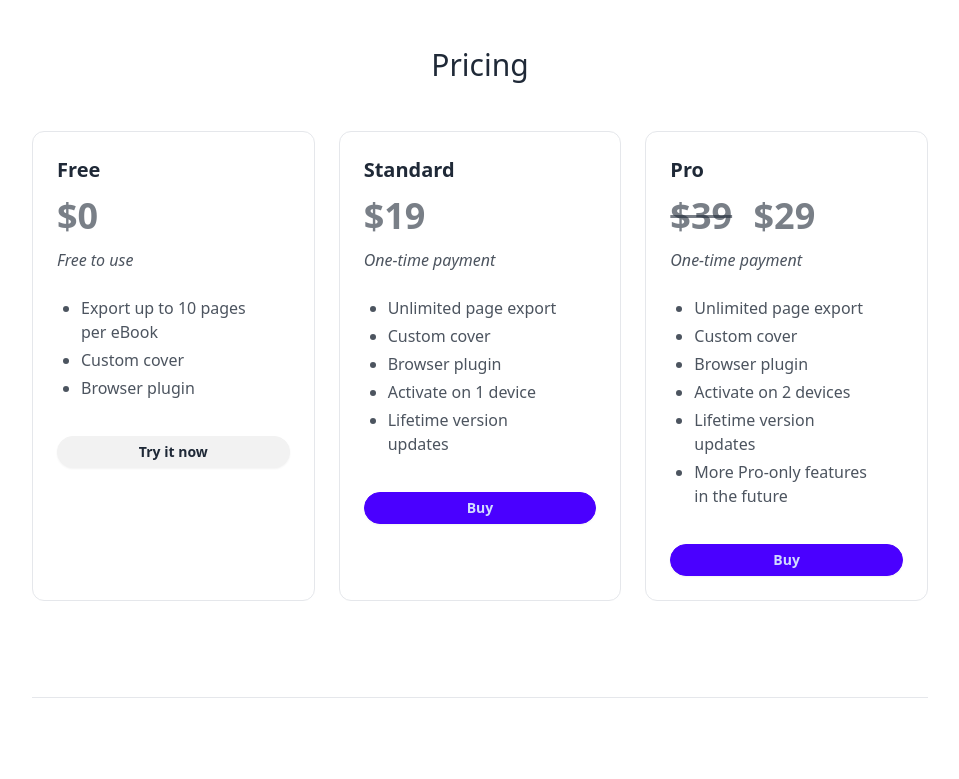
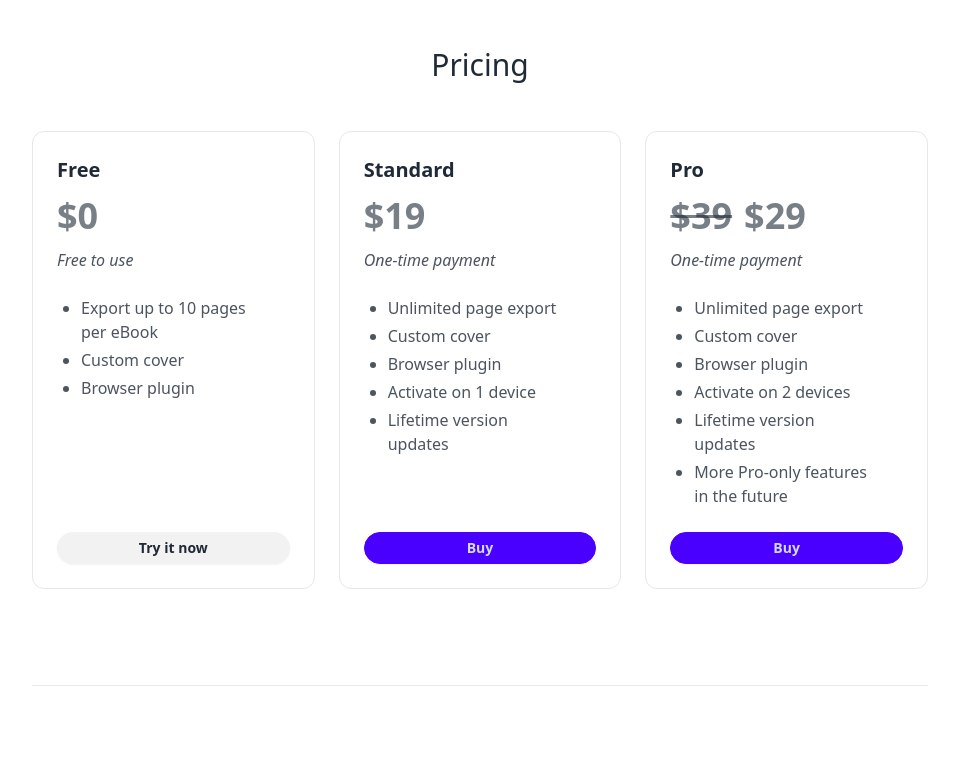
Before and after one commit to epubkit/homepage, an Astro site: page / in a window 1280 px wide. Shown: the part 4640-5419 px from the top of the page, without its empty margins (160-1119 px from the left). Built offline with nearby package versions, Linux system fonts and the light colour scheme; Astro itself is replaced by a stand-in of ours.

Commit message:
update style

```diff
--- a/src/layouts/home.astro
+++ b/src/layouts/home.astro
@@ -59,11 +59,12 @@ const { t } = Astro.props as {
         <div class="grid md:grid-cols-3 gap-6">
           {t('home.pricing', {returnObjects: true}).map(item => {
             return (
-              <div class="border rounded-xl p-6 space-y-3">
+              <div class="border rounded-xl p-6">
+                <div class="flex flex-col justify-between h-full">
+                  <div class=" space-y-3">
  <h3 class="text-xl font-bold">{item.title}</h3>
                   <div class="text-4xl font-bold text-base-content/60">
-                  {item.originalPrice && <span class="line-through mr-3">{item.originalPrice}</span>}
-                  {item.price}
+                    {item.originalPrice && <span class="line-through mr-3">{item.originalPrice}</span>}{item.price}
                   </div>
                   <div class="text-base-content/80">
                     <i>
@@ -78,6 +79,9 @@ const { t } = Astro.props as {
                     </ul>
                   </div>
 
+                  </div>
+                  <div>
+
                   <div class="pt-6">
                     {item.price === "$0" ? (
                       <>
@@ -87,6 +91,10 @@ const { t } = Astro.props as {
                       <a href={item.price === '$19' ? "https://api.epubkit.app/buy/standard" : "https://api.epubkit.app/buy/pro"} target="_blank" class="btn btn-primary rounded-full w-full btn-sm" type="button" rel="noreferrer">Buy</a>
                     )}
                   </div>
+                  </div>
+
+                </div>
+
               </div>
             )
           })}
```
Lines whose indentation alone changed are shown as unchanged.
